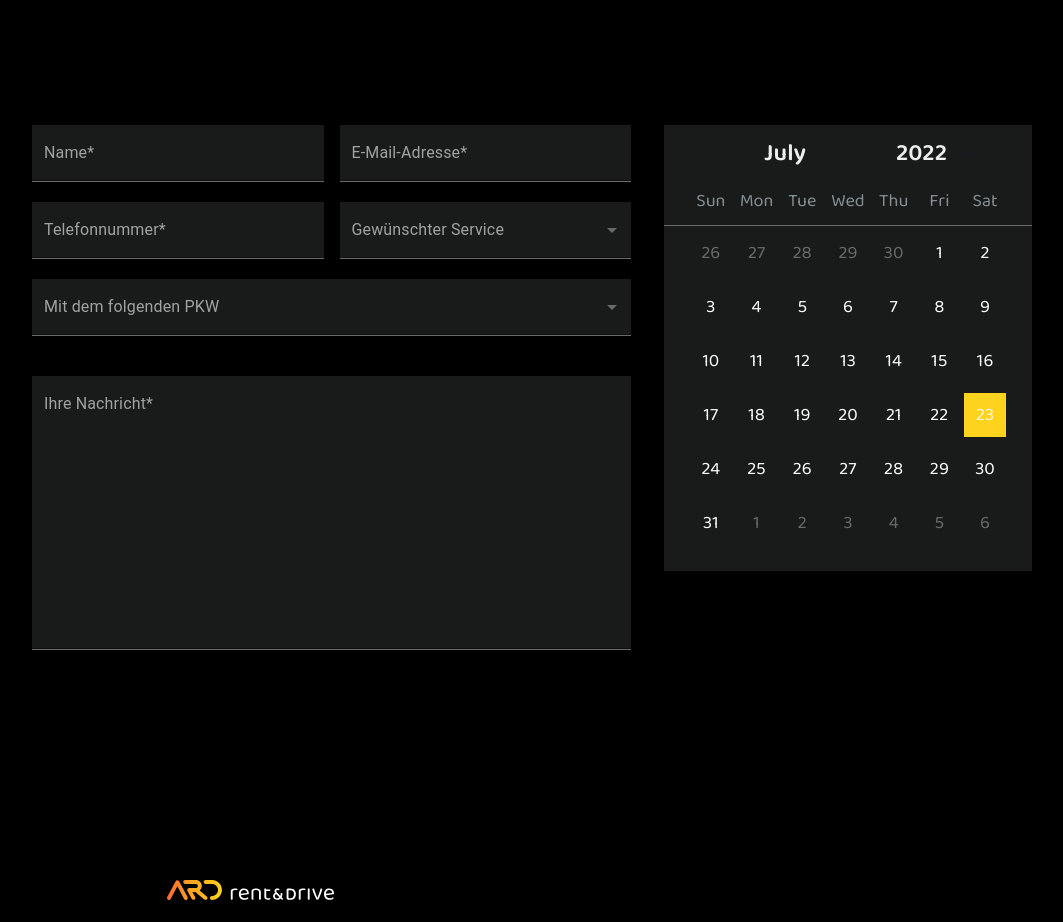
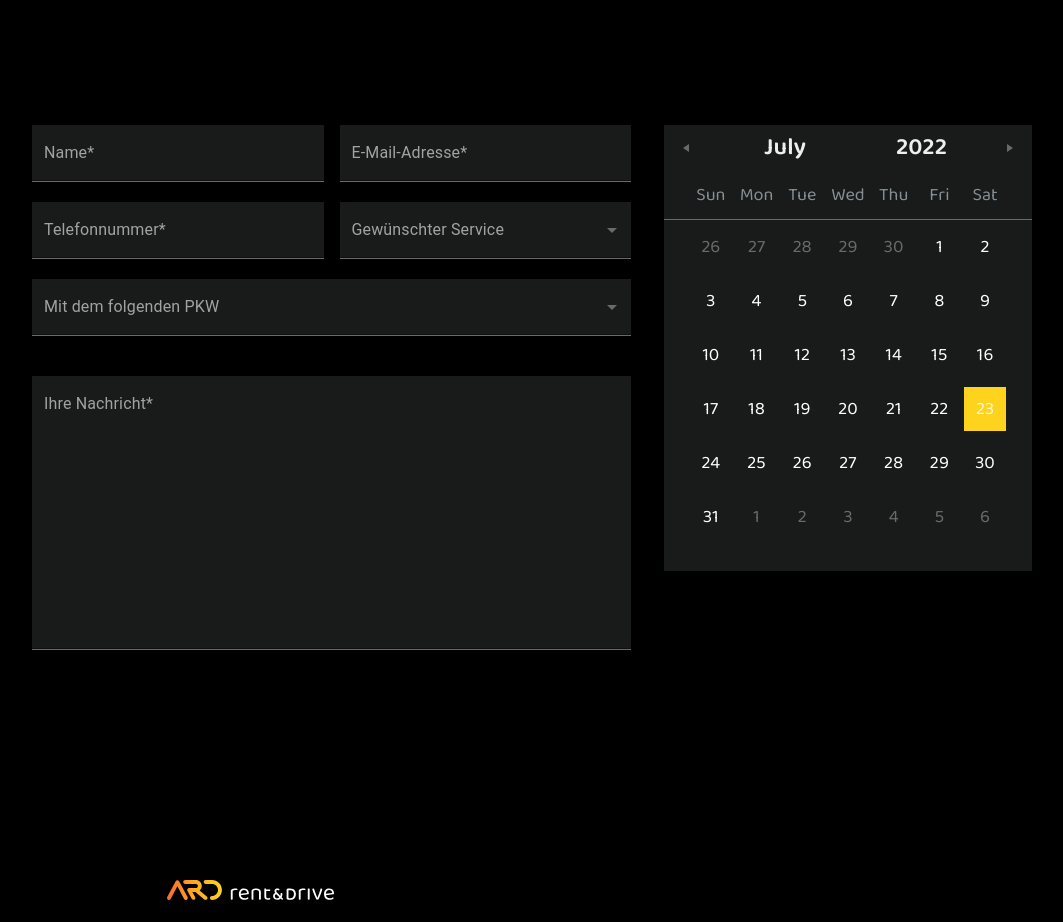
Before and after one commit to Barna-Molnar/aro-project, a React (Create React App) app: page / in a window 1280 px wide. Shown: the part 2580-3502 px from the top of the page, without its empty margins (108-1171 px from the left). Built offline with nearby package versions, Linux system fonts and the light colour scheme.

Commit message:
Fix Flickering in DateRange, and introduce guard for prev Date

```diff
--- a/src/components/DateRangePicker.tsx
+++ b/src/components/DateRangePicker.tsx
@@ -13,7 +13,7 @@ const formatDate = (date: Date) => {
     if (!date) return;
     return format(new Date(date), 'MM/dd/yyyy')
 }
-interface IDateRangeconst {
+interface IDateRange {
     startDate: Date | undefined;
     endDate: Date | undefined;
     key: string | undefined;
@@ -23,16 +23,16 @@ interface CustomDateRangePickerProps {
     isFieldsTouched: boolean;
 }
 
+const initialRange: IDateRange = {
+    startDate: new Date(),
+    endDate: new Date(),
+    key: 'selection',
+    isTouched: false
+}
+
 const CustomDateRangePicker: FC<CustomDateRangePickerProps> = (props) => {
 
-    const [rangeState, setRangeState] = useState<Array<IDateRangeconst>>([
-        {
-            startDate: new Date(),
-            endDate: new Date(),
-            key: 'selection',
-            isTouched: false
-        }
-    ]);
+    const [rangeState, setRangeState] = useState<Array<IDateRange>>([initialRange]);
     // console.log(rangeState)
     // console.log(formatDate(rangeState[0].endDate!));
     // console.log(formatDate(rangeState[0].startDate!));
@@ -41,11 +41,14 @@ const CustomDateRangePicker: FC<CustomDateRangePickerProps> = (props) => {
         <div>
             <div className={DateRangeStyles.dateRangeContainer}>
                 <DateRange
-                    onChange={item => setRangeState([{ ...item.selection, isTouched: true }] as typeof rangeState)}
+                    onChange={item => {
+                        if (item.selection.startDate!.getDate() < new Date().getDate()) return setRangeState([initialRange])
+                        setRangeState([{ ...item.selection, isTouched: true }] as typeof rangeState)
+                    }}
                     moveRangeOnFirstSelection={false}
                     ranges={rangeState}
                     color={""}
-                    showMonthArrow={false}
+                // showMonthArrow={false}
                 />
             </div>
             <div className={DateRangeStyles.actionBtnContainer}>
--- a/src/components/Form.tsx
+++ b/src/components/Form.tsx
@@ -14,8 +14,6 @@ const Form = () => {
     const [wantedCar, setWantedCar] = useState('');
 
     const isFieldsTouched = ( !!name && !!email && !!telNumber)
-
-
     return (
         <div className={FormStyles.container}>
             <div className={FormStyles.titleWrapper}>
@@ -29,16 +27,19 @@ const Form = () => {
                             label='Name*'
                             value={name}
                             onChange={(e) => setName(e.target.value)}
+                            autoComplete='none'
                         />
                         <CustomInputField
                             label='E-Mail-Adresse*'
                             value={email}
                             onChange={(e) => setEmail(e.target.value)}
+                            autoComplete='none'
                         />
                         <CustomInputField
                             label='Telefonnummer*'
                             value={telNumber}
                             onChange={(e) => setTelNumber(e.target.value)}
+                            autoComplete='none'
                         />
                         <CustomInputField
                             label='Gewünschter Service'
--- a/src/styles/DateRangePicker.module.scss
+++ b/src/styles/DateRangePicker.module.scss
@@ -3,7 +3,7 @@
 
 .dateRangeContainer {
     border-bottom: 1.5px solid greyMedium;
-     transition: all .3s ease;
+    transition: all .3s ease;
 
     &:hover {
         border-color: greyLight;
--- a/src/styles/ReactDateRangeThemeCustomization.scss
+++ b/src/styles/ReactDateRangeThemeCustomization.scss
@@ -1,5 +1,8 @@
 .rdrDays {
   padding: 0 24px;
+}
+.rdrCalendarWrapper:hover .rdrWeekDays {
+  border-color: #EDEFEF;
 }
 .rdrCalendarWrapper {
   font-size: 12px;
@@ -8,7 +11,6 @@
   min-height: 446px;
   display: flex;
   align-items: center;
-  justify-content: center;
   box-sizing: border-box;
 }
 
@@ -100,12 +102,10 @@
   padding: 0;
   border: 0;
   border-radius: 5px;
-  background: #eff2f7;
+  background: transparent;
 }
 
-.rdrNextPrevButton:hover {
-  background: #e1e7f0;
-}
+
 
 .rdrNextPrevButton i {
   display: block;
@@ -120,15 +120,22 @@
 
 .rdrPprevButton i {
   border-width: 4px 6px 4px 4px;
-  border-color: transparent rgb(52, 73, 94) transparent transparent;
+  border-color: transparent #696b6b transparent transparent;
   transform: translate(-3px, 0px);
 }
 
 .rdrNextButton i {
   margin: 0 0 0 7px;
   border-width: 4px 4px 4px 6px;
-  border-color: transparent transparent transparent rgb(52, 73, 94);
+  border-color: transparent transparent transparent #696b6b;
   transform: translate(3px, 0px);
+}
+
+.rdrNextButton:hover i {
+  border-color: transparent transparent transparent #e1e7f0 ;
+}
+.rdrPprevButton:hover i {
+  border-color: transparent #e1e7f0 transparent transparent;
 }
 
 .rdrWeekDays {
@@ -137,6 +144,7 @@
   font-weight: 400;
   font-size: 18px;
   border-bottom: 1.5px solid #696b6b;
+  transition: all .3s ease;
 }
 
 .rdrMonth {
```
